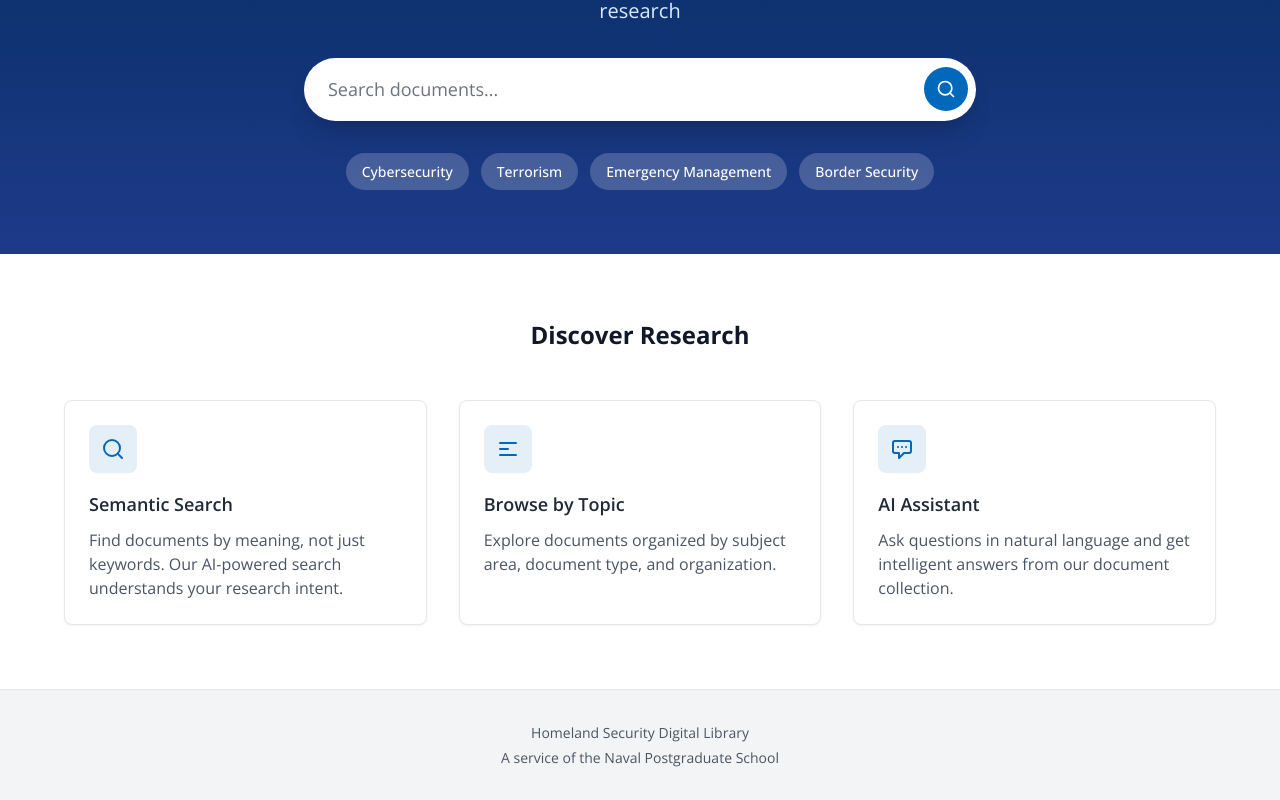
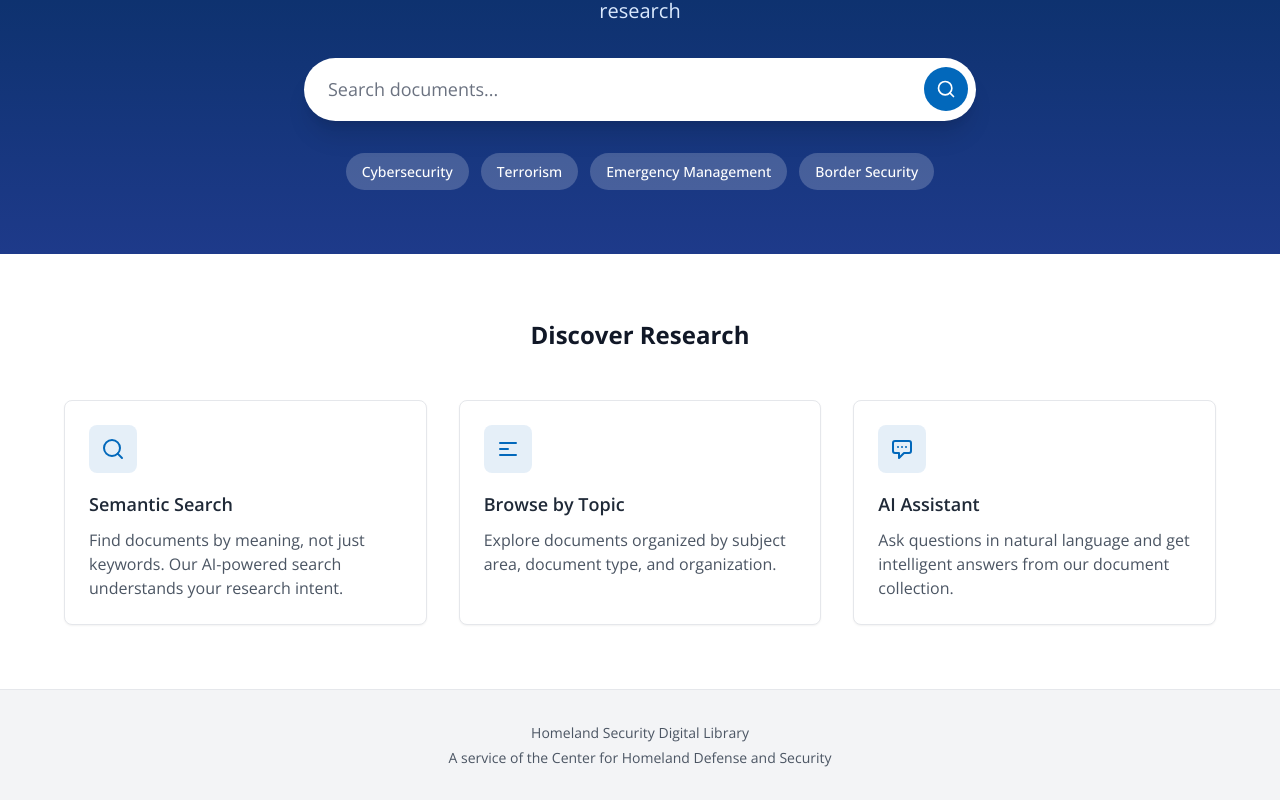
Before and after one commit to jeremedia/hsdl-frontend, a SvelteKit app: page / in a window 1280 px wide. Shown: the part 284-1084 px from the top of the page. Built offline with nearby package versions, Linux system fonts and the light colour scheme.

Commit message:
fix: Update footer to reference CHDS instead of NPS

```diff
--- a/src/routes/+layout.svelte
+++ b/src/routes/+layout.svelte
@@ -129,7 +129,7 @@
 			<div class="max-w-7xl mx-auto px-4 py-8">
 				<div class="text-center text-sm text-gray-600 dark:text-gray-400">
 					<p>Homeland Security Digital Library</p>
-					<p class="mt-1">A service of the Naval Postgraduate School</p>
+					<p class="mt-1">A service of the Center for Homeland Defense and Security</p>
 				</div>
 			</div>
 		</footer>
```
